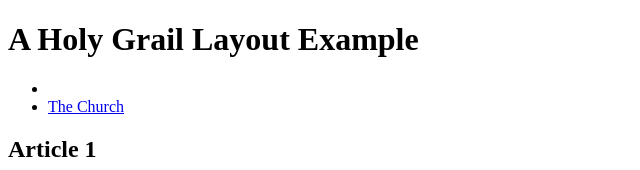
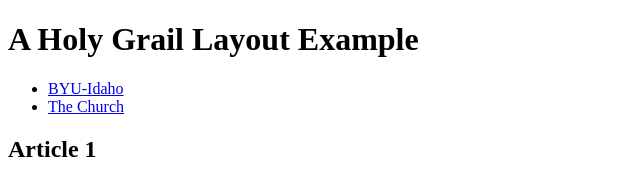
Before and after one commit to Opera1998/wdd130, a plain HTML site: page week02/holygrail.html in a window 1280 px wide. Shown: the top 170 px of the page, without its empty margins (0-640 px from the left). Drawn offline with Linux system fonts and the light colour scheme.

Commit message:
SOlatido

```diff
--- a/week02/holygrail.html
+++ b/week02/holygrail.html
@@ -13,7 +13,7 @@
         </header>
         <nav>
             <ul>
-                <li><a href="http://byui.edu"><BYU-Idaho></a></li>
+                <li><a href="http://byui.edu">BYU-Idaho</a></li>
                 <li><a href="http://churchofjesuschrist.org">The Church</a></li>
             </ul>
         </nav>
```
